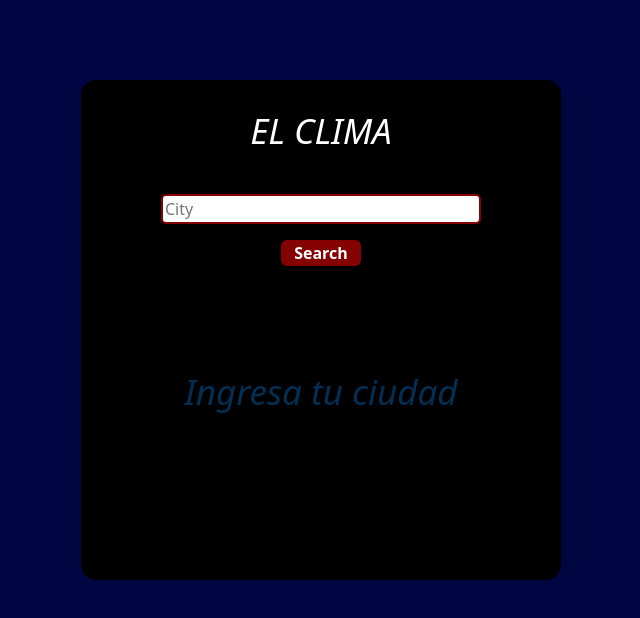
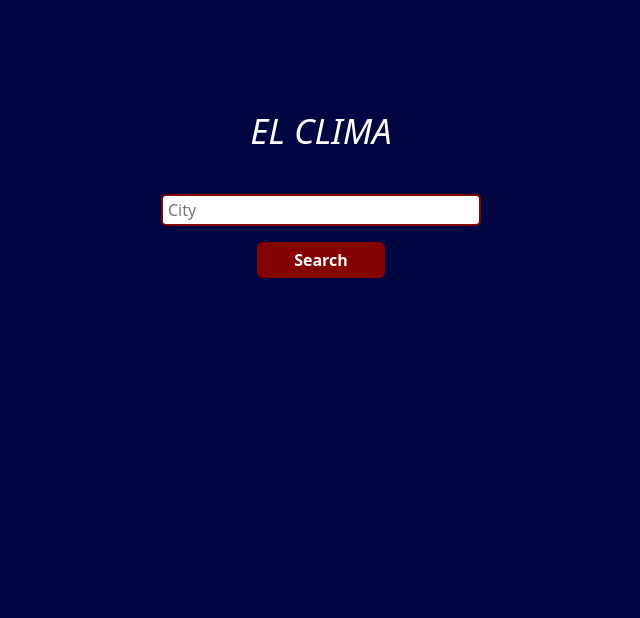
Before and after one commit to EloyPintos10/Clima-Api, a React (Create React App) app: page / in a window 1280 px wide. Shown: the top 618 px of the page, without its empty margins (319-959 px from the left). Built offline with nearby package versions, Linux system fonts and the light colour scheme.

Commit message:
agregando estilos en la tarjeta del clima

```diff
--- a/src/components/Card.jsx
+++ /dev/null
@@ -1,82 +0,0 @@
-import React from "react";
-import  { useState } from 'react';
-import gifClima from '../assets/img/diseñoSinTítulo.gif'
-
-const Card = () => {
-    const API_CLIMA = `http://api.weatherapi.com/v1/current.json?key=6cb7eb20937d47ec997224826232606&aqi=no&q=`
-    const [ciudad, setCiudad] = useState("")
-    const [clima, setClima] = useState({
-        city: "",
-        country: "",
-        temperature: 0,
-        condition: "",
-        humidity:"",
-        conditionText: "",
-        icon: "",
-      });
-
-      const onSubmit = async (e)=>{
-        e.preventDefault();
-        try {
-            const climaApi = await fetch(API_CLIMA + ciudad);
-            const dato = await climaApi.json();
-
-            setClima({
-                city: dato.location.name,
-                country: dato.location.country,
-                temperature: dato.current.temp_c,
-                humidity:dato.current.humidity,
-                condition: dato.current.condition.code,
-                conditionText: dato.current.condition.text,
-                icon: dato.current.condition.icon,
-              });
-
-        } catch (error) {
-            console.log(error);
-        }
-      }
-
-  return (
-    <div className="box">
-
-        <p className="title-box">EL CLIMA</p>
-        <div className="contain-form">
-   <form className="form"  onSubmit={onSubmit}>
-     <input placeholder="City" value={ciudad} onChange={(e) => setCiudad(e.target.value)} required />
-     <button type="submit" className="btn btn-buscar">
-       Search
-     </button>
-   </form>
- </div>
-
-{clima.city?(
-
-      <div className="text-center">
-        <div className="contain-card">
-            <p>Ciudad:</p>
-          <h1>{clima.city}</h1>
-        </div>
-        <div className="contain-card-info">
-          <img src={clima.icon} alt="icono clima" className="icon-api" width={100}/>
-          <div>
-          <p><span>Condicion: </span> {clima.conditionText}</p>
-          <p> <span>Temperatura:</span> {clima.temperature}°C</p>
-<p><span>Humedad: </span>{clima.humidity}%</p>
-          </div>
-        </div>
-      </div>
-
-
-):
-(
-  <div className="content-city">
-    <p className="text-city">Ingresa tu ciudad</p>
-  </div>
-)}
-
-
-    </div>
-  );
-};
-
-export default Card;
--- /dev/null
+++ b/src/components/CardClima.jsx
@@ -0,0 +1,96 @@
+import React from "react";
+import { useState } from "react";
+import Card from "react-bootstrap/Card";
+
+
+
+const CardClima = () => {
+  const API_CLIMA = `http://api.weatherapi.com/v1/current.json?key=6cb7eb20937d47ec997224826232606&aqi=no&q=`;
+  const [ciudad, setCiudad] = useState("");
+  const [clima, setClima] = useState({
+    city: "",
+    country: "",
+    temperature: 0,
+    condition: "",
+    humidity: "",
+    conditionText: "",
+    icon: "",
+  });
+
+  const onSubmit = async (e) => {
+    e.preventDefault();
+    try {
+
+      const climaApi = await fetch(API_CLIMA + ciudad);
+      const dato = await climaApi.json();
+
+      setClima({
+        city: dato.location.name,
+        country: dato.location.country,
+        temperature: dato.current.temp_c,
+        humidity: dato.current.humidity,
+        condition: dato.current.condition.code,
+        conditionText: dato.current.condition.text,
+        icon: dato.current.condition.icon,
+      });
+    } catch (error) {
+      console.log(error);
+    }
+  };
+
+  return (
+    <div className="box">
+      <p className="title-box">EL CLIMA</p>
+      <div className="contain-form">
+        <form className="form" onSubmit={onSubmit}>
+          <input
+            placeholder="City"
+            value={ciudad}
+            onChange={(e) => setCiudad(e.target.value)}
+            required
+          />
+          <button type="submit" className="btn btn-buscar">
+            Search
+          </button>
+        </form>
+      </div>
+
+      {clima.city ? (
+        <Card className="tarjeta">
+          <Card.Body>
+            <Card.Title className="text-start fs-3">{clima.city}</Card.Title>
+            <Card.Text>
+
+                <p className="temperature">
+                  {" "}
+                   {clima.temperature}°C
+                </p>
+                <img
+                  src={clima.icon}
+                  alt="icono clima"
+                  className="icon-api"
+                  width={100}
+                />
+
+                <p>
+                  {" "}
+                  <span className="fw-bold">Condicion: </span> {clima.conditionText}
+                </p>
+
+                <p>
+                  <span className="fw-bold">Humedad: </span>
+                  {clima.humidity}%
+                </p>
+
+            </Card.Text>
+          </Card.Body>
+        </Card>
+      ) : (
+       ""
+
+      )}
+    </div>
+  );
+};
+
+export default CardClima;
--- a/src/components/Contain.jsx
+++ b/src/components/Contain.jsx
@@ -1,12 +1,12 @@
 
-import Card from './Card';
+import CardClima from './CardClima';
 
 
 const Contain = () => {
 
     return (
         <div className='contain'>
-            <Card></Card>
+            <CardClima></CardClima>
         </div>
     );
 };
--- a/src/css/style.css
+++ b/src/css/style.css
@@ -3,6 +3,8 @@
     background-color: rgb(1, 5, 66);
 
 }
+
+
 
 .contain{
     position: relative;
@@ -17,7 +19,6 @@
 
     width: 30rem;
     height: 500px;
-    background-color: rgba(0, 0, 0);
     color: white;
     border-radius: 15px;
     justify-content: space-around;
@@ -32,16 +33,26 @@
     margin-top: 25px;
 }
 
-.contain-card{
-    padding: 20px;
-    line-height: 1;
+
+.tarjeta{
+    width: 20rem;
+    border-radius: 15px;
+    box-shadow: 1px 5px 5px 0px rgb(114, 113, 113);
+    text-align: center;
 }
-.contain-card-info{
-    padding: 0px 30px;
-    display: flex;
-    align-items: center;
-    justify-content: space-around;
+
+.temperature{
+    font-size: 45px;
+    font-weight: 700;
+    font-style: italic;
 }
+
+.icon-api{
+    object-fit: cover;
+
+}
+
+
 .contain-form{
     display: flex;
     justify-content: center;
@@ -58,32 +69,31 @@
 
 .form input{
     width: 20rem;
+    padding: 2px 5px;
     border-radius: 5px;
     border: 2px solid rgb(133, 2, 2);
 }
 
+
 .btn-buscar{
-    width: 5rem;
-    padding: 0;
+    width: 8rem;
     color:white;
     font-weight: 600;
     margin-top: 1rem;
+    padding: 5px 0px;
     background-color: rgb(133, 2, 2);
 
 }
 .btn-buscar:hover{
     width: 5rem;
-    padding: 0;
+    padding: 5px 10px;
     color: rgb(0, 0, 0);
     font-weight: 600;
     margin-top: 1rem;
     background-color: white;
 }
 
-.icon-api{
-    object-fit: cover;
 
-}
 
 .content-city{
     margin-top: 5rem;
```
